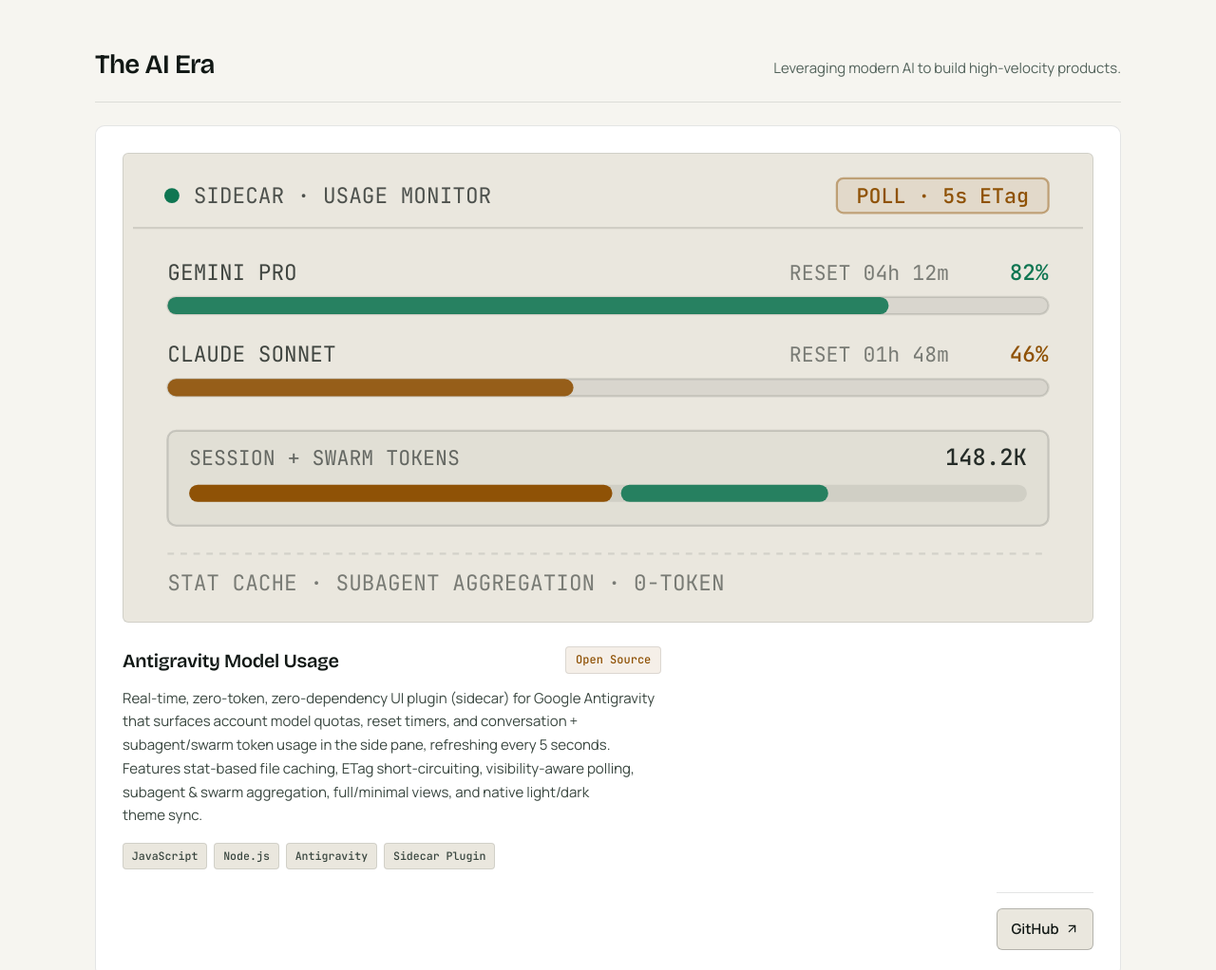
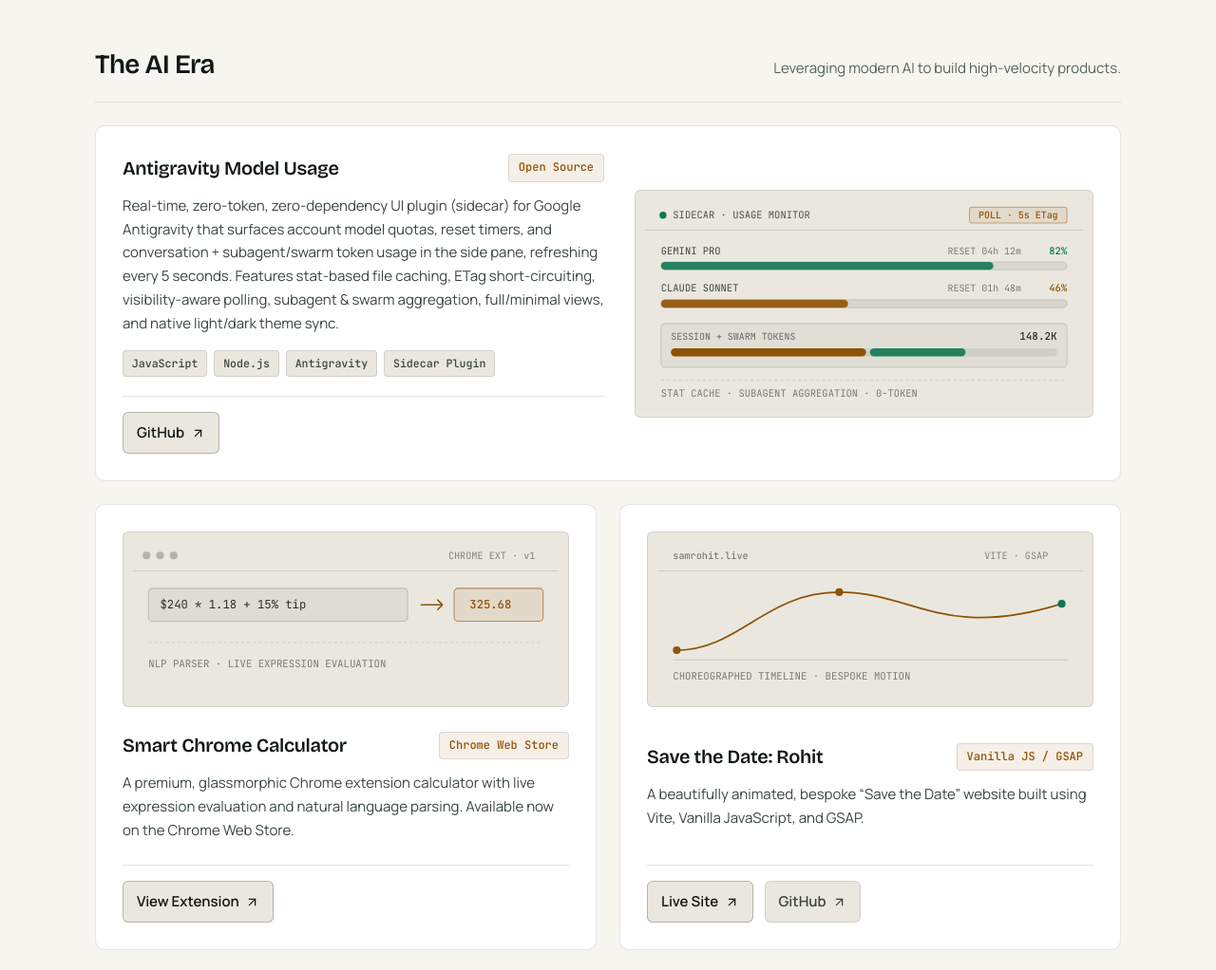
Before and after one commit to Siddharth-Chandran/dev-portfolio, a website built with Vite: page index.html in a window 1280 px wide. Shown: the part 920-1942 px from the top of the page at 95% size. Built offline with nearby package versions, Linux system fonts and the light colour scheme; some packages are replaced by stand-ins of ours.

Commit message:
Fix lead project card layout: side-by-side schematic

```diff
--- a/style.css
+++ b/style.css
@@ -986,7 +986,7 @@ button {
     grid-template-columns: repeat(2, minmax(0, 1fr));
   }
 
-  .project-card--lead {
+  .project-card.project-card--lead {
     grid-column: 1 / -1;
     display: grid;
     grid-template-columns: minmax(0, 1.05fr) minmax(0, 1fr);
@@ -996,23 +996,24 @@ button {
     align-items: start;
   }
 
-  .project-card--lead .project-body {
+  .project-card.project-card--lead .project-body {
     grid-column: 1;
     grid-row: 1;
   }
 
-  .project-card--lead .project-footer {
+  .project-card.project-card--lead .project-footer {
     grid-column: 1;
     grid-row: 2;
     align-self: end;
   }
 
-  .project-card--lead .project-schematic {
+  .project-card.project-card--lead .project-schematic {
     grid-column: 2;
     grid-row: 1 / 3;
-    align-self: stretch;
+    align-self: center;
     display: flex;
     align-items: center;
+    justify-content: center;
   }
 }
 
@@ -1071,6 +1072,19 @@ button {
   color: var(--text-primary);
 }
 
+.project-card--lead .project-schematic {
+  display: flex;
+  align-items: center;
+  justify-content: center;
+}
+
+.project-card--lead .project-schematic svg {
+  max-height: 220px;
+  width: 100%;
+  height: auto;
+  margin-inline: auto;
+}
+
 .project-body {
   display: flex;
   flex-direction: column;
```
Also changed, not shown: dist/index.html.
